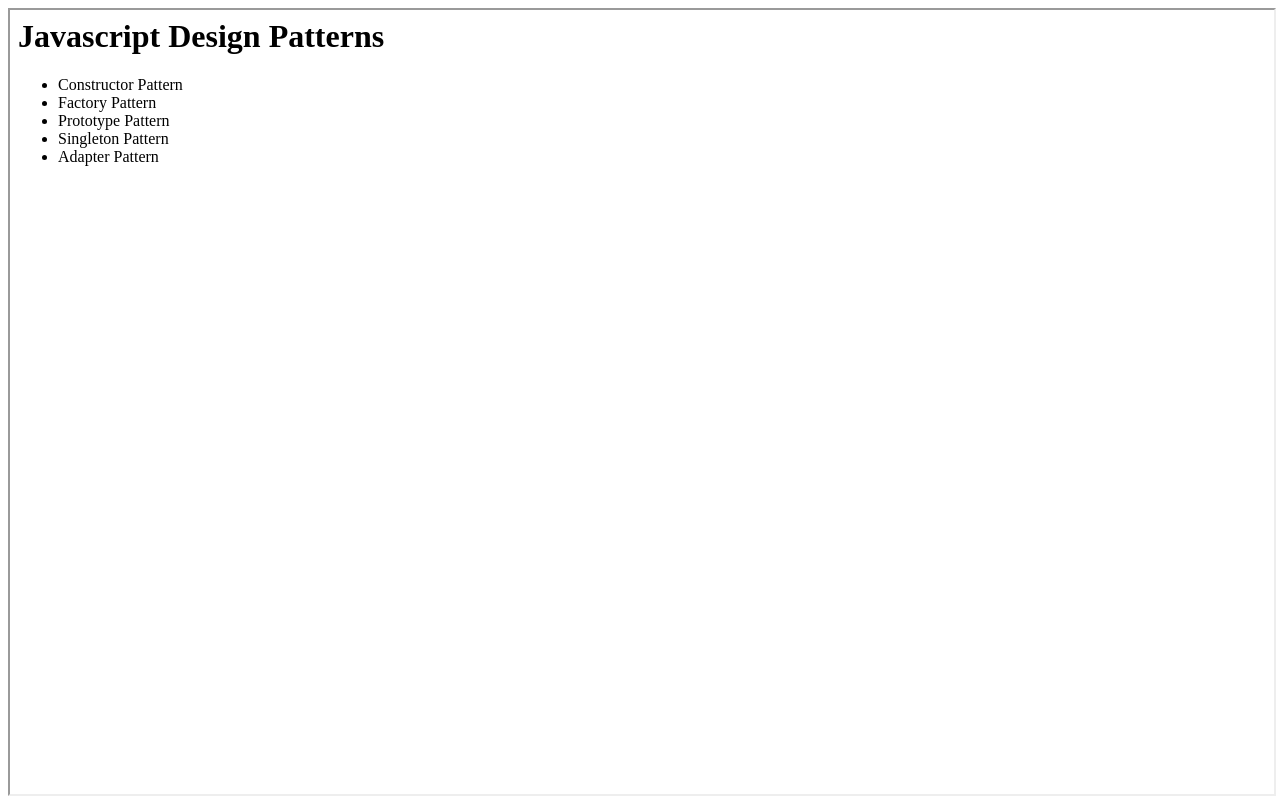
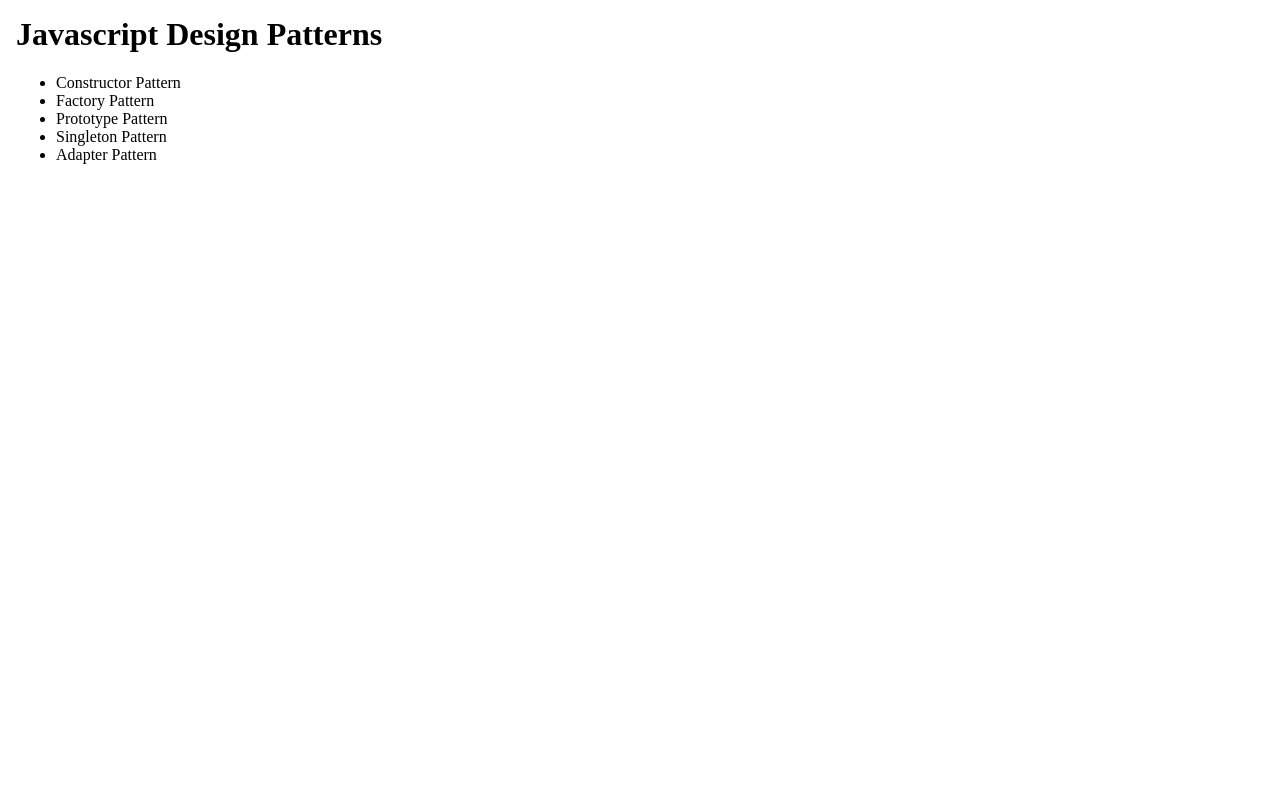
Before and after one commit to AkshayDhanji/JSDesignPatterns, a plain HTML site: page index.html in a window 1280 px wide. Drawn offline with Linux system fonts and the light colour scheme.

Commit message:
added frameborder=0

```diff
--- a/index.html
+++ b/index.html
@@ -1,5 +1,5 @@
 <html>
 <body>
-    <iframe src="JSPatterns.html" style="width:100%;height:100%;"></iframe>
+    <iframe src="JSPatterns.html" style="width:100%;height:100%;" frameborder="0"></iframe>
 </body>
 </html>
```
